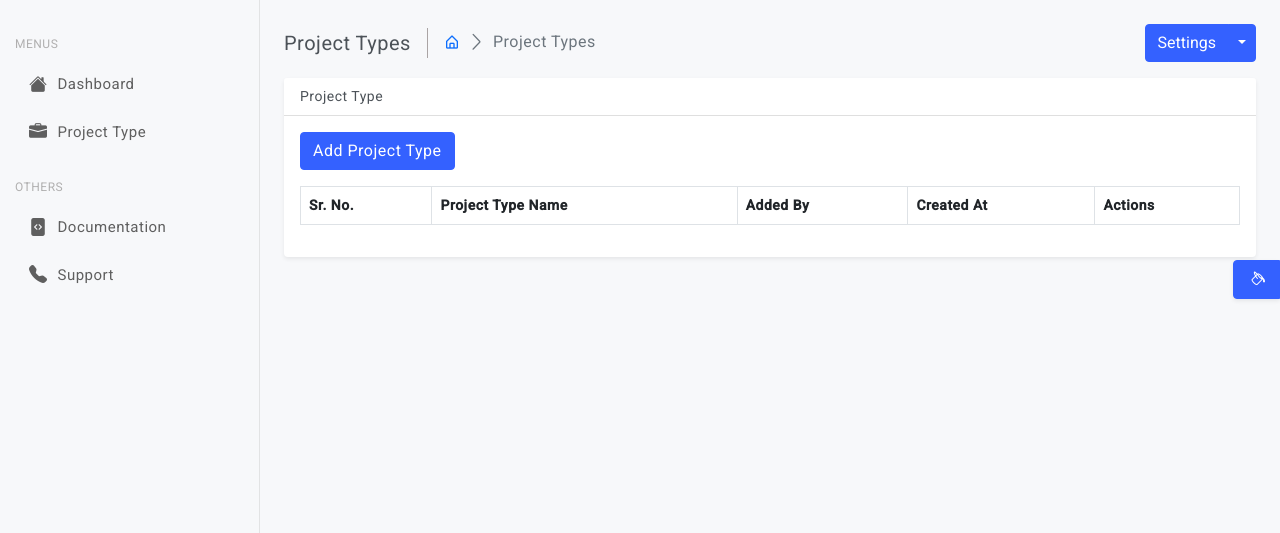
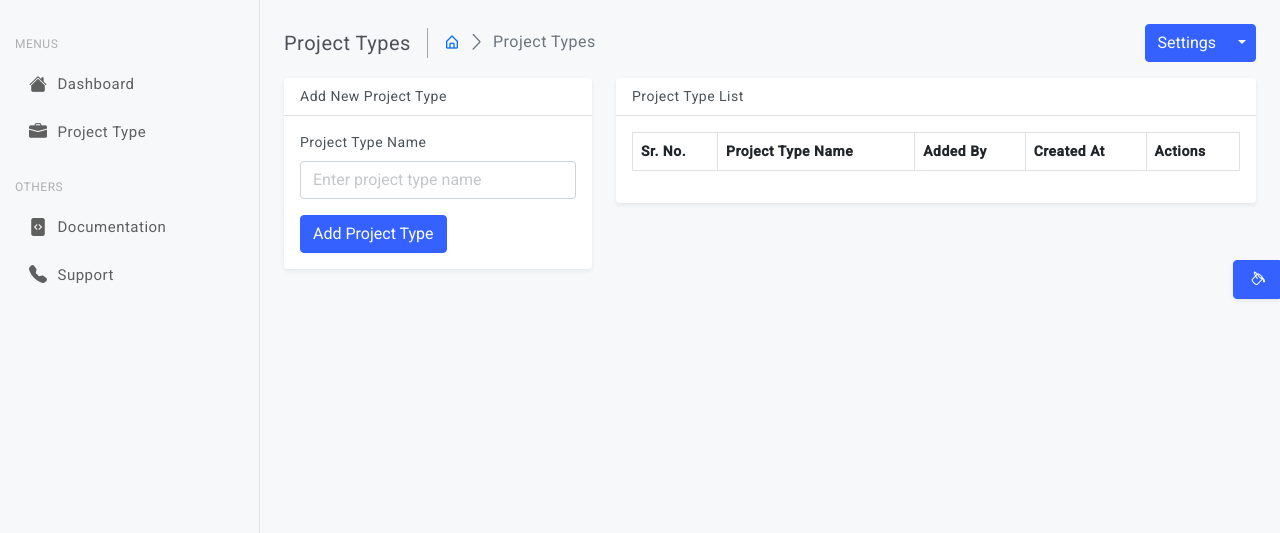
Before and after one commit to shohanean/law-firm-case-management-system, a Laravel app: template resources/views/projecttype/index.blade.php in a window 1280 px wide. Shown: the part 60-593 px from the top of the page. Run offline with Laravel 12, Linux system fonts and the light colour scheme; the template is opened without the code that fills it, so the values that code supplies are empty; a user stored in the database is signed in; data comes from the database, SQL or seed files in the repository; some libraries are stand-ins or nearby versions.

Commit message:
project type add & delete feature

```diff
--- a/resources/views/layouts/admin.blade.php
+++ b/resources/views/layouts/admin.blade.php
@@ -255,12 +255,14 @@
   <script src="{{ asset('dashboard_assets') }}/plugins/chartjs/js/Chart.min.js"></script>
   <script src="{{ asset('dashboard_assets') }}/plugins/chartjs/js/Chart.extension.js"></script>
   <script src="{{ asset('dashboard_assets') }}/plugins/apexcharts-bundle/js/apexcharts.min.js"></script>
+  <script src="https://cdn.jsdelivr.net/npm/sweetalert2@11"></script>
   <!--app-->
   <script src="{{ asset('dashboard_assets') }}/js/app.js"></script>
   <script src="{{ asset('dashboard_assets') }}/js/index.js"></script>
   <script>
     new PerfectScrollbar(".best-product")
  </script>
+ @yield('scripts')
 
 
 </body>
--- a/resources/views/projecttype/index.blade.php
+++ b/resources/views/projecttype/index.blade.php
@@ -15,25 +15,54 @@
         <div class="ms-auto">
             <div class="btn-group">
                 <button type="button" class="btn btn-primary">Settings</button>
-            <button type="button" class="btn btn-primary split-bg-primary dropdown-toggle dropdown-toggle-split" data-bs-toggle="dropdown" aria-expanded="false">	<span class="visually-hidden">Toggle Dropdown</span>
+                <button type="button" class="btn btn-primary split-bg-primary dropdown-toggle dropdown-toggle-split"
+                    data-bs-toggle="dropdown" aria-expanded="false"> <span class="visually-hidden">Toggle Dropdown</span>
                 </button>
-            <div class="dropdown-menu dropdown-menu-right dropdown-menu-lg-end" style="">	<a class="dropdown-item" href="javascript:;">Action</a>
+                <div class="dropdown-menu dropdown-menu-right dropdown-menu-lg-end" style=""> <a class="dropdown-item"
+                        href="javascript:;">Action</a>
                     <a class="dropdown-item" href="javascript:;">Another action</a>
                     <a class="dropdown-item" href="javascript:;">Something else here</a>
-                <div class="dropdown-divider"></div>	<a class="dropdown-item" href="javascript:;">Separated link</a>
+                    <div class="dropdown-divider"></div> <a class="dropdown-item" href="javascript:;">Separated link</a>
                 </div>
             </div>
         </div>
     </div>
     <div class="row justify-content-center">
-    <div class="col-md-12">
-        {{-- <h6 class="mb-0 text-uppercase">Text Inputs</h6>
-        <hr> --}}
+        <div class="col-md-4">
             <div class="card">
-            <div class="card-header">Project Type</div>
+                <div class="card-header"> Add New Project Type</div>
 
                 <div class="card-body">
-                <a href="{{ route('projecttype.create') }}" class="btn btn-primary mb-3">Add Project Type</a>
+                    @if (session('success'))
+                        <div class="alert alert-success alert-dismissible fade show" role="alert">
+                            {{ session('success') }}
+                            <button type="button" class="btn-close" data-bs-dismiss="alert" aria-label="Close"></button>
+                        </div>
+                    @endif
+
+                    <form action="{{ route('projecttype.store') }}" method="POST">
+                        @csrf
+                        <div class="mb-3">
+                            <label for="project_type_name" class="form-label">Project Type Name</label>
+                            <input type="text" name="project_type_name" id="project_type_name"
+                                class="form-control @error('project_type_name') is-invalid @enderror"
+                                value="{{ old('project_type_name') }}" placeholder="Enter project type name" required>
+
+                            @error('project_type_name')
+                                <div class="invalid-feedback">{{ $message }}</div>
+                            @enderror
+                        </div>
+
+                        <button type="submit" class="btn btn-primary">Add Project Type</button>
+                    </form>
+                </div>
+            </div>
+        </div>
+        <div class="col-md-8">
+            <div class="card">
+                <div class="card-header">Project Type List</div>
+
+                <div class="card-body">
                     <table class="table table-bordered">
                         <thead>
                             <tr>
@@ -45,18 +74,20 @@
                             </tr>
                         </thead>
                         <tbody>
-                        @foreach($projecttypes as $projecttype)
+                            @foreach ($projecttypes as $projecttype)
                                 <tr>
                                     <td>{{ $loop->index + 1 }}</td>
                                     <td>{{ $projecttype->project_type_name }}</td>
-                                <td>{{ $projecttype->added_by }}</td>
-                                <td>{{ $projecttype->created_at }}</td>
+                                    <td>{{ $projecttype->addedBy?->name ?? 'N/A' }}</td>
+                                    <td>{{ $projecttype->created_at->diffForHumans() }}</td>
                                     <td>
-                                    <a href="{{ route('projecttype.edit', $projecttype->id) }}" class="btn btn-sm btn-warning">Edit</a>
-                                    <form action="{{ route('projecttype.destroy', $projecttype->id) }}" method="POST" style="display:inline-block;">
+                                        <a href="{{ route('projecttype.edit', $projecttype->id) }}"
+                                            class="btn btn-sm btn-warning">Edit</a>
+                                        <form action="{{ route('projecttype.destroy', $projecttype->id) }}" method="POST"
+                                            class="delete-form" style="display:inline-block;">
                                             @csrf
                                             @method('DELETE')
-                                        <button type="submit" class="btn btn-sm btn-danger" onclick="return confirm('Are you sure?')">Delete</button>
+                                            <button type="submit" class="btn btn-sm btn-danger">Delete</button>
                                         </form>
                                     </td>
                                 </tr>
@@ -68,3 +99,38 @@
         </div>
     </div>
 @endsection
+
+@section('scripts')
+<script>
+    document.addEventListener('DOMContentLoaded', function () {
+        document.querySelectorAll('.delete-form').forEach(function (form) {
+            form.addEventListener('submit', function (event) {
+                event.preventDefault();
+
+                Swal.fire({
+                    title: 'Are you sure?',
+                    text: 'This project type will be deleted.',
+                    icon: 'warning',
+                    showCancelButton: true,
+                    confirmButtonColor: '#d33',
+                    cancelButtonColor: '#6c757d',
+                    confirmButtonText: 'Yes, delete it!'
+                }).then(function (result) {
+                    if (result.isConfirmed) {
+                        form.submit();
+                    }
+                });
+            });
+        });
+
+        @if (session('deleted'))
+            Swal.fire({
+                title: 'Deleted!',
+                text: @json(session('deleted')),
+                icon: 'success',
+                confirmButtonColor: '#0d6efd'
+            });
+        @endif
+    });
+</script>
+@endsection
```
Also changed, not shown: app/Http/Controllers/ProjectTypeController.php (+19 -4 lines), app/Models/ProjectType.php (+8 -1 lines), 1 other file. Lines whose indentation alone changed are shown as unchanged.
